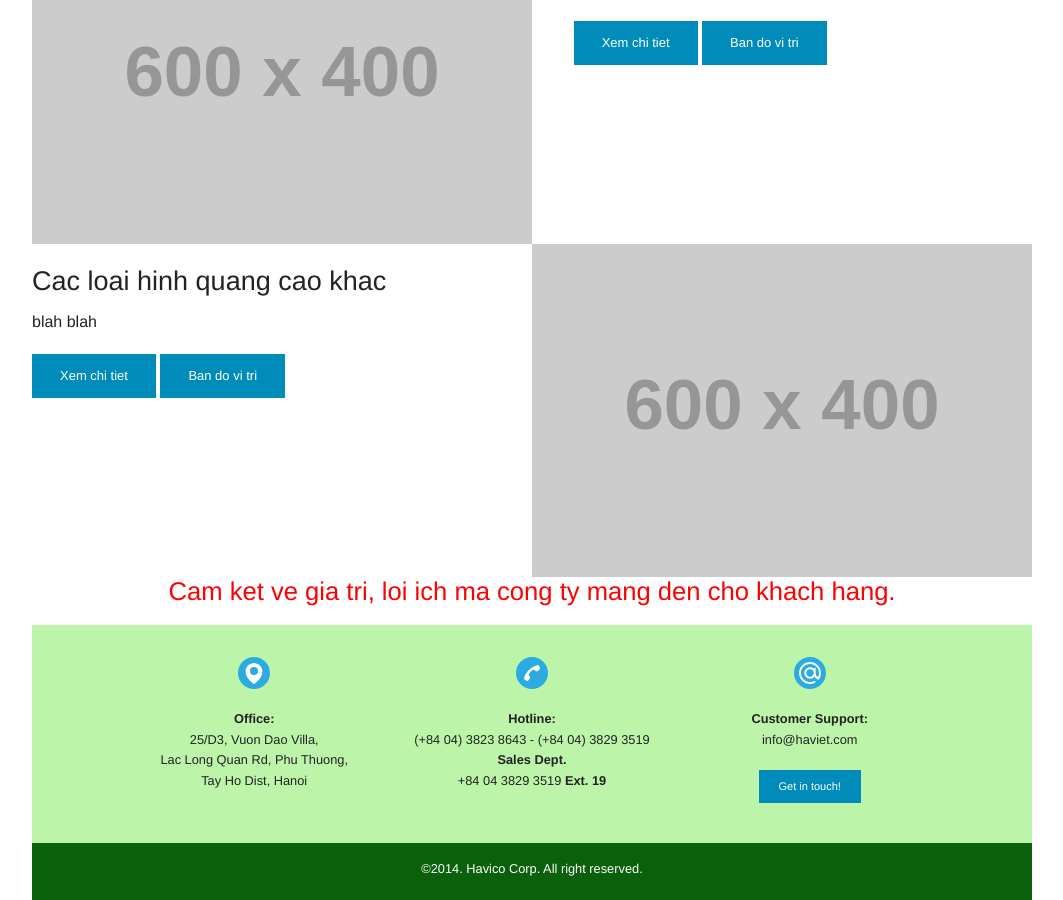
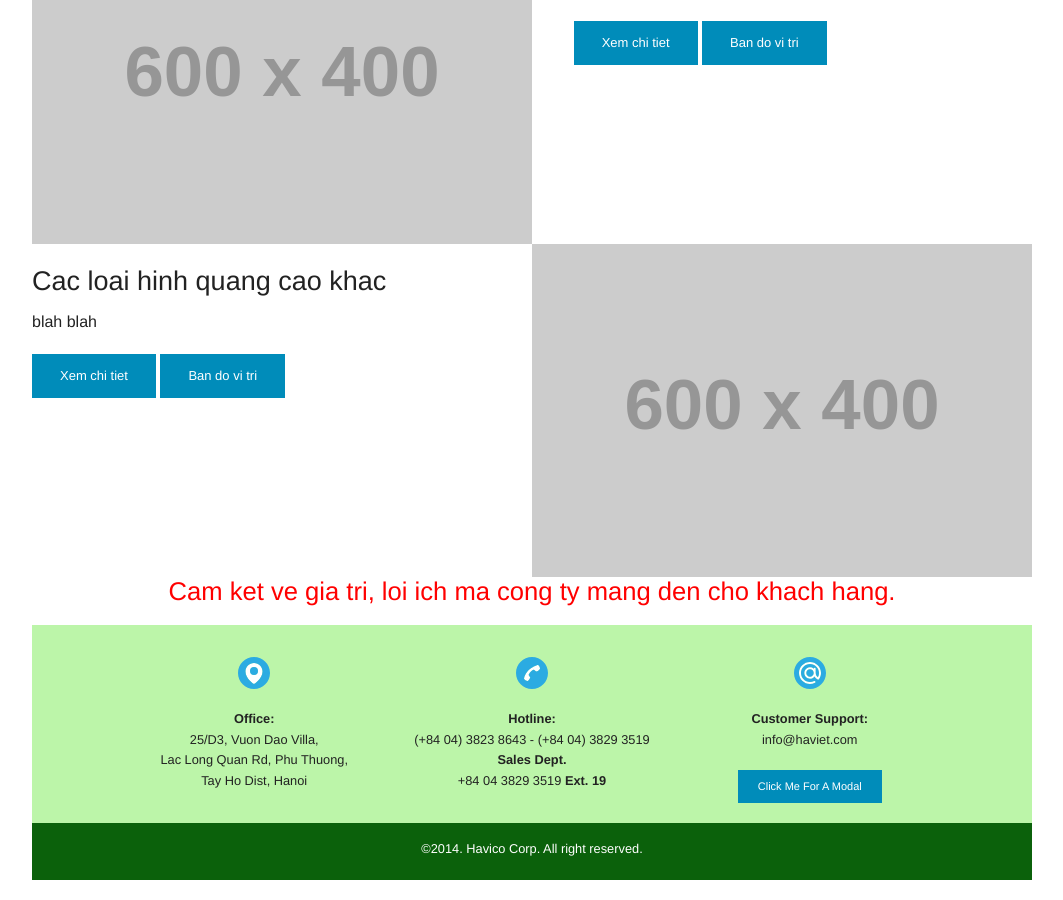
Before and after one commit to haviet/static-on-foundation, a Jekyll site: the page built from index.html, in a window 1280 px wide and 900 px high, scrolled down 2146 px. Shown: the whole window, without its empty margins (108-1171 px from the left). Built offline with Jekyll 4.4.1, drawn with Linux system fonts in a browser that asks for light colours.

Commit message:
Update footer.html

```diff
--- a/_includes/footer.html
+++ b/_includes/footer.html
@@ -25,7 +25,14 @@
 				<p><img class="footer-icon" src="{{ site.baseulr }}/static-on-foundation/img/icon-email.svg" /></p>
 				<p><strong>Customer Support:</strong><br>
 				info@haviet.com</p>
-				<p><a href="{{ site.baseurl }}/link-contact/" class="button tiny">Get in touch!</a></p>
+				<a href="#" data-reveal-id="myModal" class="tiny button">Click Me For A Modal</a>
+
+				<div id="myModal" class="reveal-modal" data-reveal>
+  					<h2>Awesome. I have it.</h2>
+  					<p class="lead">Your couch.  It is mine.</p>
+  					<p>Im a cool paragraph that lives inside of an even cooler modal. Wins</p>
+  					<a class="close-reveal-modal">&#215;</a>
+				</div>
 			</div>
 		</div>
 	</div>
```
